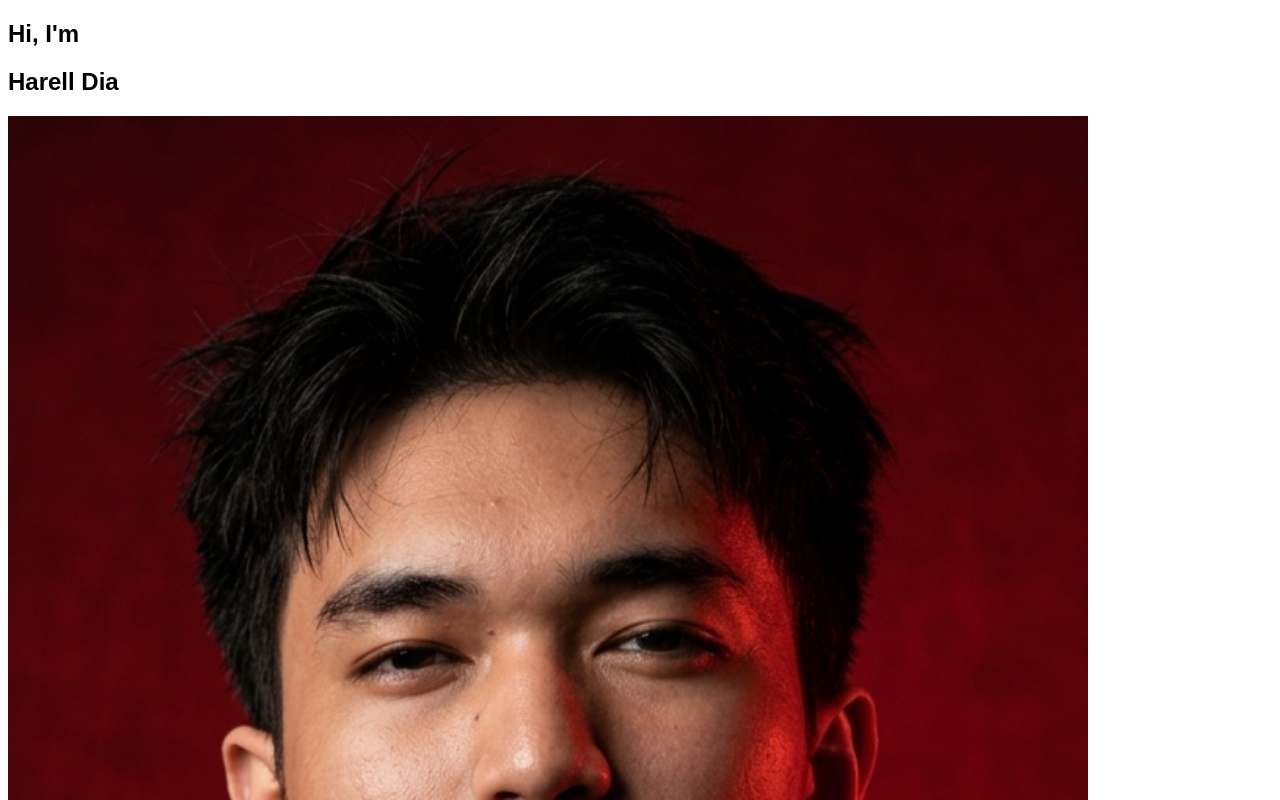
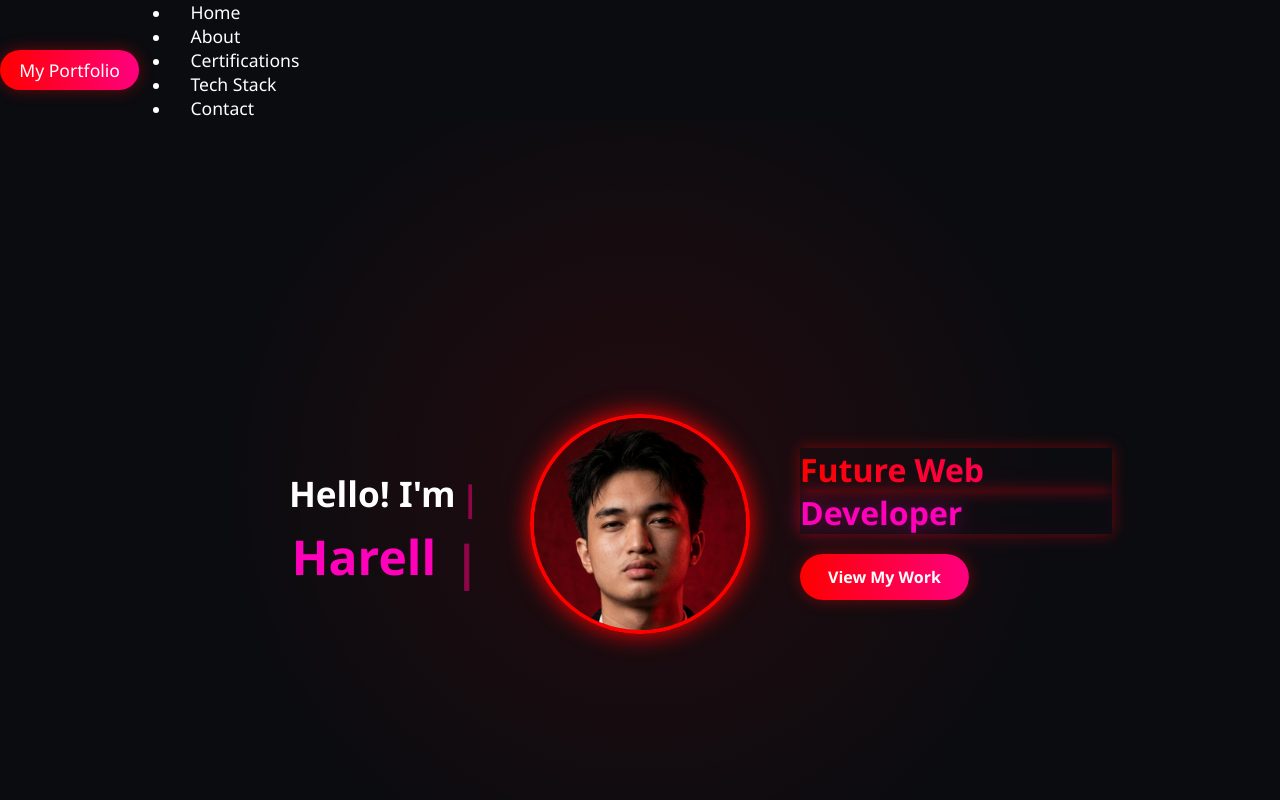
Before and after one commit to ISPAYK/portfolio-nuxt, a Nuxt app: page / in a window 1280 px wide. Shown: the top 800 px of the page. Built offline with nearby package versions, Linux system fonts and the light colour scheme.

Commit message:
Update all Vue SFCs with matching styles and layouts

```diff
--- a/app/app.vue
+++ b/app/app.vue
@@ -1,5 +1,10 @@
+<script setup>
+import '~/assets/main.css'
+</script>
+
 <template>
   <div>
+    <Navbar />
     <NuxtPage />
   </div>
 </template>
--- a/app/pages/about.vue
+++ b/app/pages/about.vue
@@ -1,7 +1,10 @@
 <script setup>
 useHead({
   title: 'About Me | Harell Diaz',
-  bodyAttrs: { class: 'about-page' }
+  bodyAttrs: { class: 'about-page' },
+  htmlAttrs: {
+    style: '--nav-glow: #ff007f; --nav-secondary: #00d2ff;'
+  }
 })
 </script>
 
@@ -24,8 +27,7 @@ useHead({
 </template>
 
 <style scoped>
-/* Global main.css gives every <section> min-height:100vh and a flex column layout.
-   The legacy About page didn't load that file, so restore normal block flow here. */
+/* Restore normal block layout so standard vertical scrolling works seamlessly */
 #about {
   min-height: auto;
   display: block;
--- a/app/pages/index.vue
+++ b/app/pages/index.vue
@@ -1,10 +1,12 @@
 <script setup>
-// --- Timing / copy (the legacy values lived in tech-stack-script.js) ---
+import { ref, computed, onMounted, onBeforeUnmount } from 'vue'
+
+// --- Timing / copy ---
 const SPLASH_DURATION = 2500 // ms the splash stays fully visible
 const FADE_DURATION = 800    // ms, matches .splash-screen opacity transition
 const TYPE_SPEED = 90        // ms per character
 const typewriterLines = {
-  prefix: "Hi, I'm",
+  prefix: "Hello! I'm",
   name: 'Harell Diaz'
 }
 
@@ -15,15 +17,16 @@ const showMain = ref(false)
 const typewriterPrefix = ref('')
 const typewriterName = ref('')
 
-// body.hidden-scroll blocks scrolling while the splash screen is visible
+// Set document title and CSS variables
 useHead({
   title: 'Harell Diaz | Web Portfolio',
   bodyAttrs: {
     class: computed(() =>
-      splashMounted.value
-        ? 'hidden-scroll bg-[#0b0c10] text-white'
-        : 'bg-[#0b0c10] text-white'
+      splashMounted.value ? 'hidden-scroll' : ''
     )
+  },
+  htmlAttrs: {
+    style: '--nav-glow: #ff007f; --nav-secondary: #00d2ff;'
   }
 })
 
@@ -39,6 +42,16 @@ async function typeText(target, text) {
 }
 
 onMounted(async () => {
+  // Check if splash screen was already watched in this session
+  if (sessionStorage.getItem('splashWatched') === 'true') {
+    splashMounted.value = false
+    showMain.value = true
+    await typeText(typewriterPrefix, typewriterLines.prefix)
+    await sleep(200)
+    await typeText(typewriterName, typewriterLines.name)
+    return
+  }
+
   await sleep(SPLASH_DURATION)
   if (cancelled) return
 
@@ -49,6 +62,7 @@ onMounted(async () => {
   if (cancelled) return
 
   splashMounted.value = false
+  sessionStorage.setItem('splashWatched', 'true')
 
   // Typewriter intro
   await typeText(typewriterPrefix, typewriterLines.prefix)
@@ -63,6 +77,7 @@ onBeforeUnmount(() => {
 
 <template>
   <div>
+    <!-- SPLASH SCREEN -->
     <div
       v-if="splashMounted"
       id="splashScreen"
@@ -84,15 +99,14 @@ onBeforeUnmount(() => {
       <div class="neon-ring ring-bottom"></div>
     </div>
 
+    <!-- MAIN HERO CONTENT -->
     <div id="mainContent" class="main-content" :class="{ 'show-main': showMain }">
       <section class="home" id="home">
 
         <div class="home-content-left typewriter-container animate-text" :class="{ show: showMain }">
-          <h1 class="font-orbitron text-[2.2rem] min-h-[45px]">
-            <span id="typewriter-prefix">{{ typewriterPrefix }}</span>
-          </h1>
-          <h1 class="name font-orbitron text-[3rem] text-[#ff00bb] min-h-[60px]">
-            <span id="typewriter-name">{{ typewriterName }}</span>
+          <h1>
+            <span id="typewriter-prefix">{{ typewriterPrefix }}</span><br />
+            <span id="typewriter-name" class="name">{{ typewriterName }}</span>
           </h1>
         </div>
 
@@ -103,12 +117,10 @@ onBeforeUnmount(() => {
         </div>
 
         <div class="home-content-right animate-text" :class="{ show: showMain }">
-          <h3 class="font-orbitron text-[2.5rem] font-bold">Future Web</h3>
-          <h3 class="role font-orbitron text-[2.5rem] text-[#ff00bb] font-bold drop-shadow-[0_0_10px_rgba(255,0,187,0.6)]">
-            Developer
-          </h3>
+          <h3>Future Web</h3>
+          <h3 class="role">Developer</h3>
           <div class="mt-6">
-            <NuxtLink to="/about" class="btn">View My Work</NuxtLink>
+            <NuxtLink to="/techstack" class="btn">View My Work</NuxtLink>
           </div>
         </div>
 
@@ -117,10 +129,8 @@ onBeforeUnmount(() => {
   </div>
 </template>
 
-<style scoped>
-.font-orbitron { font-family: 'Orbitron', sans-serif; }
-
-/* Transition classes used by the splash / reveal logic */
+<style>
+/* Unscoped transitions to ensure main.css styles apply cleanly */
 .main-content {
   opacity: 0;
   transition: opacity 0.8s ease;
--- a/nuxt.config.ts
+++ b/nuxt.config.ts
@@ -1,5 +1,6 @@
 // https://nuxt.com/docs/api/configuration/nuxt-config
 export default defineNuxtConfig({
   compatibilityDate: '2025-07-15',
-  devtools: { enabled: true }
+  devtools: { enabled: true },
+  css: ['~/assets/main.css']
 })
```
